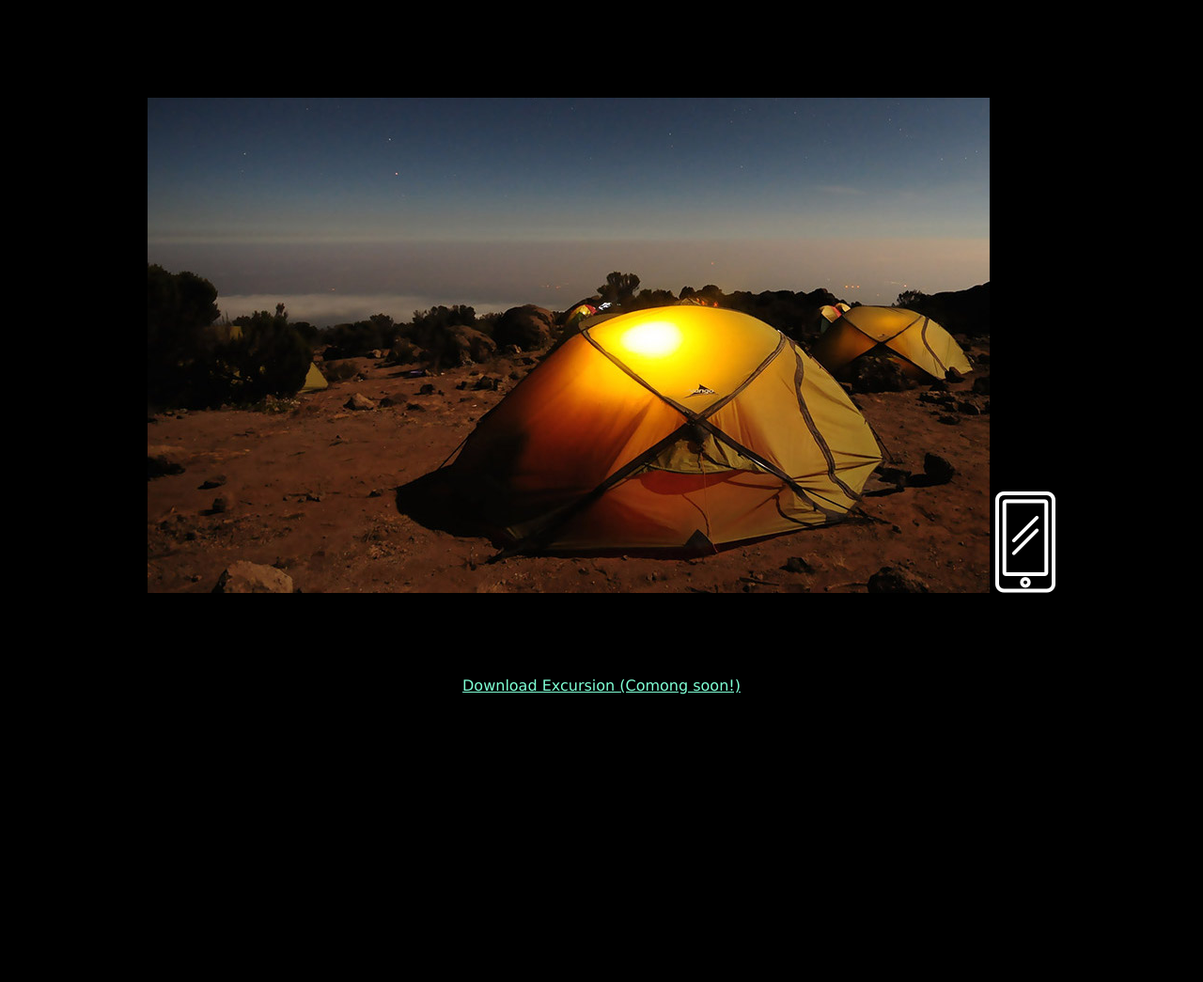
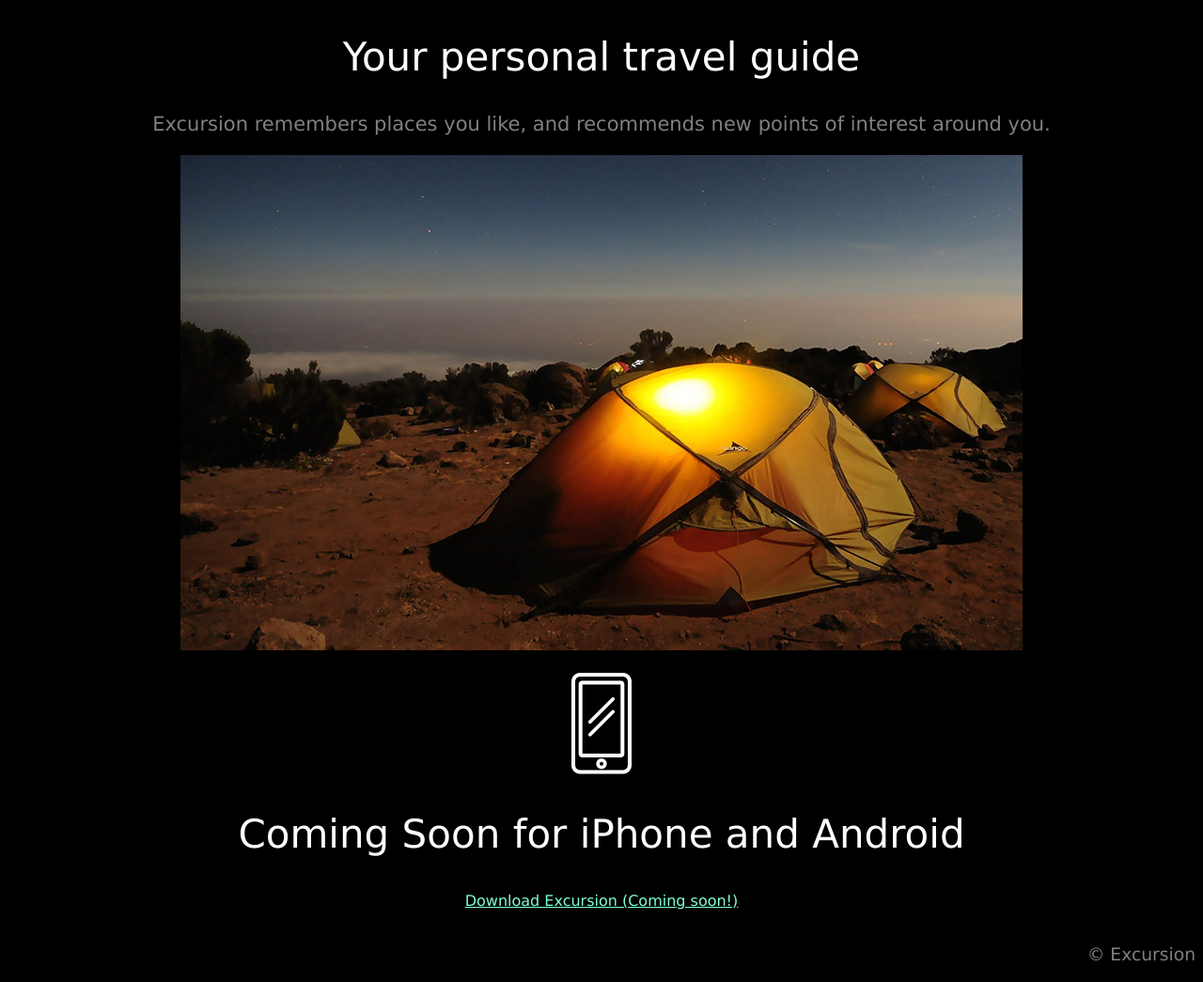
Before and after one commit to willva7/excursion, a plain HTML site: page index.html in a window 1280 px wide. Shown: the part 338-1383 px from the top of the page at 94% size. Before the commit the page ends 1154 px from the top, so only its background shows below. Drawn offline with Linux system fonts and the light colour scheme.

Commit message:
complete html and css

```diff
--- a/css/index.css
+++ b/css/index.css
@@ -2,11 +2,18 @@ body{
   font-family: Verdana;
   background-color: black;
   text-align: center;
+  color: white;
 }
 h1{
   font-size: 50px;
   color:white;
   font-weight: normal;
+
+}
+
+h2{
+  font-weight: 300;
+  font-size: 42px;
 
 }
 
@@ -16,3 +23,18 @@ h6{
   text-decoration: underline;
   font-weight: normal;
 }
+
+p{
+  font-size: 21px;
+  color: grey;
+}
+
+.bottom{
+  padding-top: 20px;
+}
+
+.footer{
+  text-align: right;
+  color: gray;
+  font-weight: normal;
+}
--- a/index.html
+++ b/index.html
@@ -7,23 +7,26 @@
   </head>
   <body>
     <h1>Discover hidden places in the world around you</h1>
-    <h6>Download Excursion (Coming soon!)</h6>
+    <a href="#"><h6>Download Excursion (Coming soon!)</h6></a>
 
-    <div class="phone">
-      <video src="media/excursion.mp4" autoplay poster="media/phone.jpg">
+<div class="phone">
+      <video loop src="media/excursion.mp4" autoplay poster="media/phone.jpg">
+      </video>
+</div>
 
-      </video>
-    </div>
-
+<div class="main">
     <h2>Your personal travel guide</h2>
-
     <p>Excursion remembers places you like, and recommends new points of interest around you.</p>
     <img src="media/camp.jpg" alt="">
+</div>
 
+<div class="bottom">
     <img src="media/phone.png" alt="">
     <h2>Coming Soon for iPhone and Android</h2>
-    <h6>Download Excursion (Comong soon!)</h6>
+    <a href="#"><h6>Download Excursion (Coming soon!)</h6></a>
+</div>
 
     <h3 class="footer">© Excursion</h3>
+
   </body>
 </html>
```
